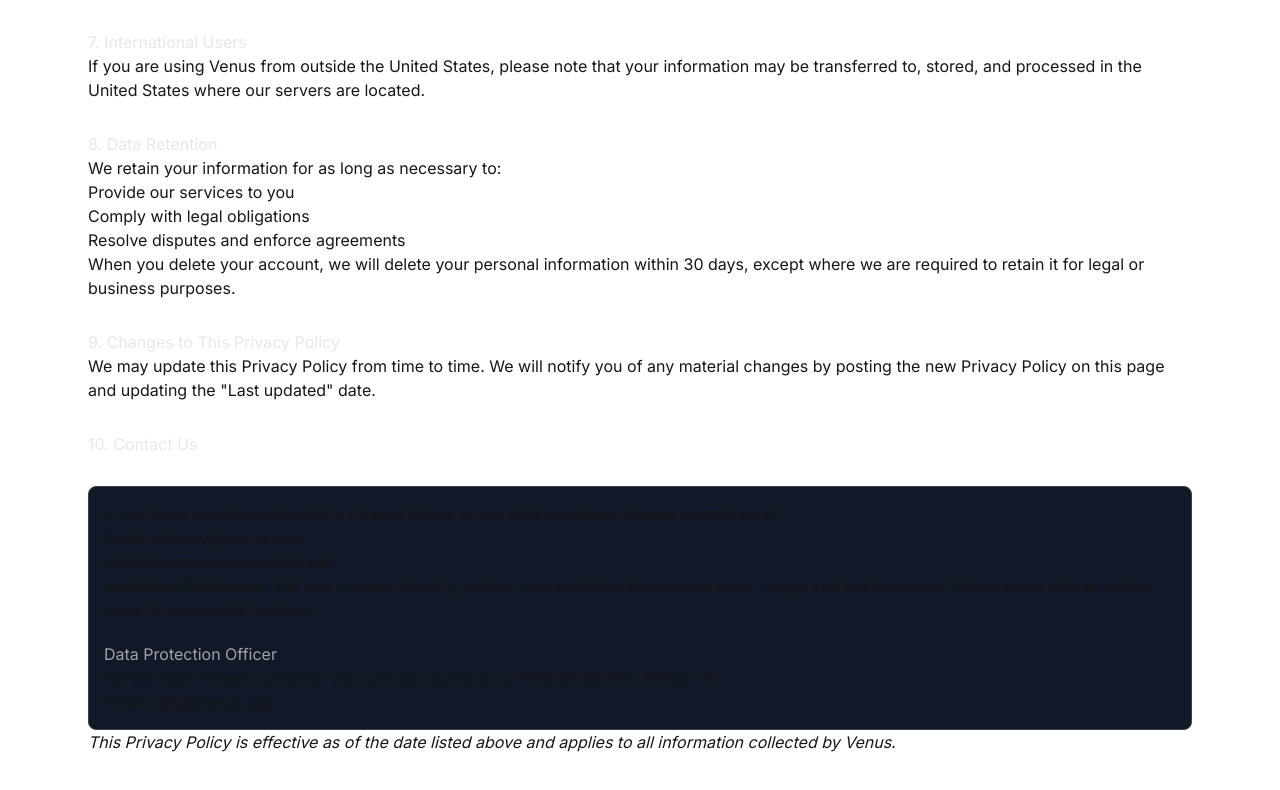
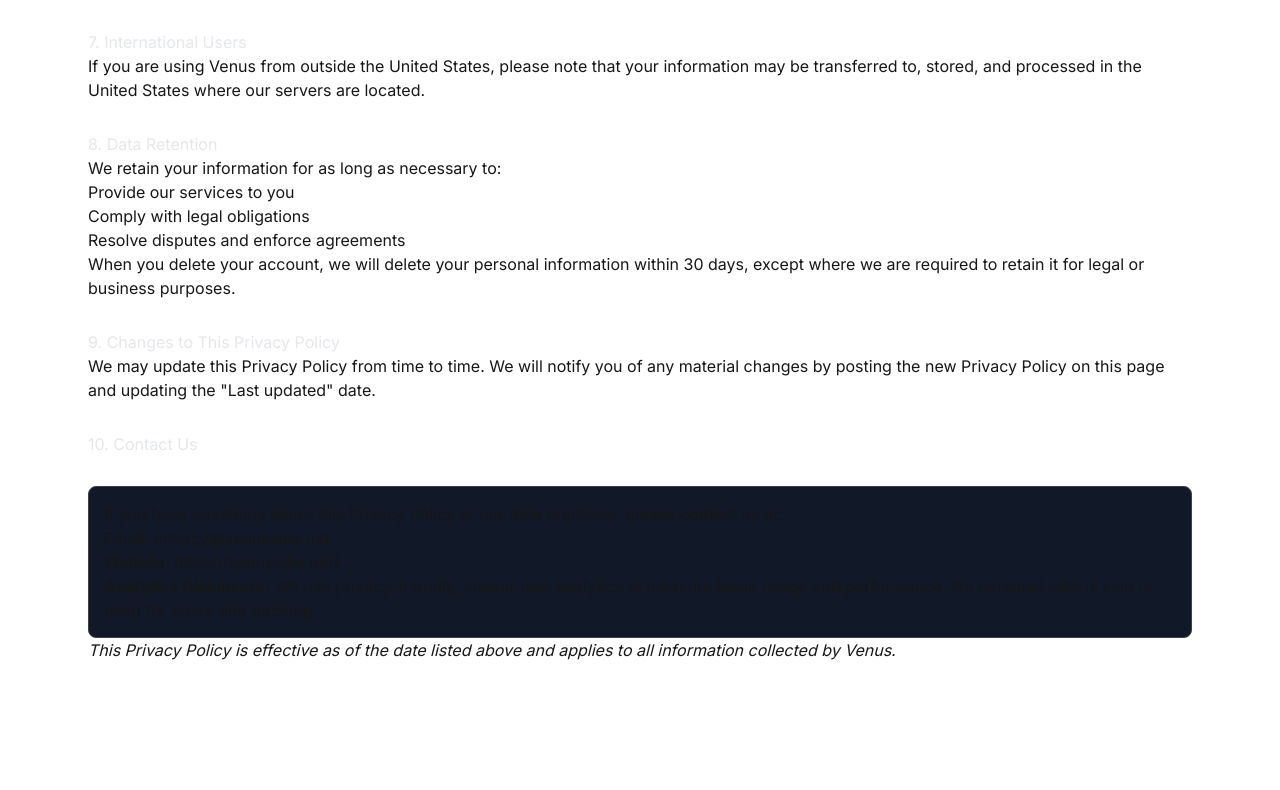
Before and after one commit to venuslabs-org/venus-website, a Next.js app: page /privacy in a window 1280 px wide. Shown: the part 2475-3265 px from the top of the page. After the commit the page ends 3185 px from the top, so only its background shows below. Built offline with nearby package versions, Linux system fonts and the light colour scheme.

Commit message:
Update contact information on homepage, privacy, and terms pages to provide clearer email options for inquiries and support, enhancing user accessibility.

```diff
--- a/src/app/page.tsx
+++ b/src/app/page.tsx
@@ -68,7 +68,10 @@ export default function Home() {
 
         <section id="contact" className="border-t border-zinc-700 py-16">
           <h2 className="text-2xl font-semibold">Contact</h2>
-          <p className="mt-3 text-zinc-400">Email us at <a className="underline" href="mailto:admin@venuslabs.net">admin@venuslabs.net</a></p>
+          <div className="mt-3 space-y-2 text-zinc-400">
+            <p>For general inquiries: <a className="underline hover:text-white transition-colors" href="mailto:contact@venuslabs.net">contact@venuslabs.net</a></p>
+            <p>For support: <a className="underline hover:text-white transition-colors" href="mailto:support@venuslabs.net">support@venuslabs.net</a></p>
+          </div>
         </section>
       </main>
 
--- a/src/app/privacy/page.tsx
+++ b/src/app/privacy/page.tsx
@@ -157,10 +157,8 @@ const html = `
     <h2>10. Contact Us</h2>
     <div class="contact-info">
         <p>If you have questions about this Privacy Policy or our data practices, please contact us at:</p>
-        <p>Email: privacy@venus.app<br/>Website: https://venuslabs.net/</p>
+        <p>Email: privacy@venuslabs.net<br/>Website: https://venuslabs.net/</p>
         <p><strong>Analytics Disclosure:</strong> We use privacy-friendly, cookie-less analytics to measure basic usage and performance. No personal data is sold or used for cross-site tracking.</p>
-        <h3>Data Protection Officer</h3>
-        <p>For privacy-related concerns, you can also contact our Data Protection Officer at:<br/>Email: dpo@venus.app</p>
     </div>
     <p><em>This Privacy Policy is effective as of the date listed above and applies to all information collected by Venus.</em></p>
 `;
--- a/src/app/terms/page.tsx
+++ b/src/app/terms/page.tsx
@@ -121,7 +121,7 @@ const html = `
     <div class="contact-info">
         <h2>12. Contact Information</h2>
         <p>If you have questions about these Terms, please contact us at:</p>
-        <p>Email: legal@venus.app<br/>Website: https://venuslabs.net/</p>
+        <p>Email: legal@venuslabs.net<br/>Website: https://venuslabs.net/</p>
     </div>
     <p><em>By using Venus, you acknowledge that you have read, understood, and agree to be bound by these Terms of Use.</em></p>
 `;
```
